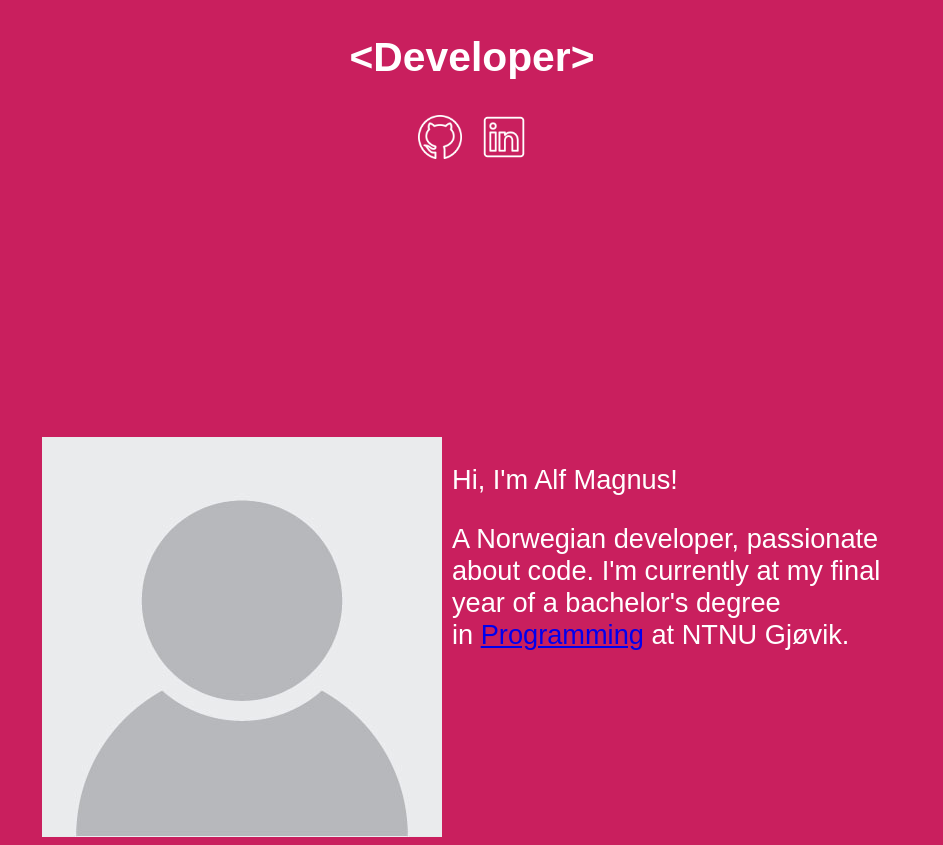
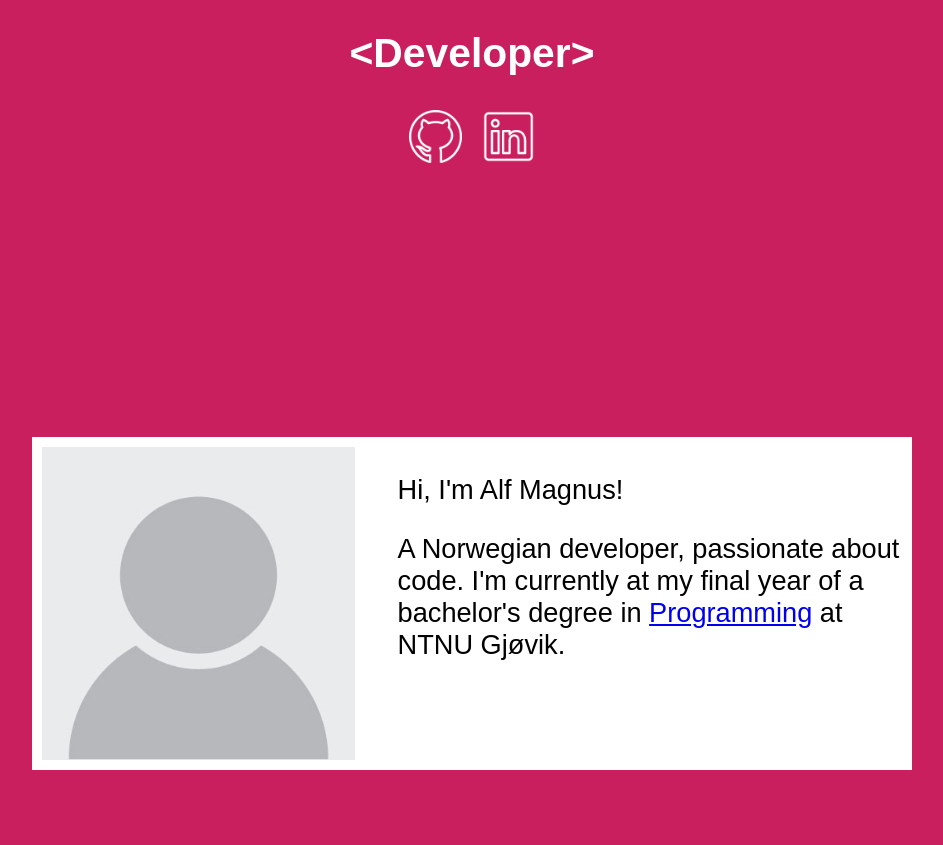
Before and after one commit to amnohr/personal_website, a Next.js app: page / in a window 1280 px wide. Shown: the part 371-1216 px from the top of the page, without its empty margins (168-1111 px from the left). After the commit the page ends 1149 px from the top, so only its background shows below. Built offline with nearby package versions, Linux system fonts and the light colour scheme.

Commit message:
fixed layout for small devices and backgroundcolor for about section

```diff
--- a/styles/Home.module.css
+++ b/styles/Home.module.css
@@ -3,8 +3,9 @@
 /*<a href="https://iconscout.com/icon-pack/social-media-16" target="_blank">Social Media Icon Pack</a> on <a href="https://iconscout.com">IconScout</a>*/
 .icon{
     filter: brightness(0) invert(1);
-    max-width: 5%;
-    max-height: 5%;
+    max-width: 6%;
+    max-height: 6%;
+    min-width: 25px;
 }
 
 /* container for each section on page */
@@ -29,7 +30,23 @@
     grid-template-columns: auto auto;
     grid-column-start: 1;
     grid-column-end: 3;
+    gap:5%;
+
+    padding:10px;
     text-align: left;
-    color: white;
+    color: black;
+    background-color: white;
 
 }
+/* only one column on small screens */
+@media only screen and (max-width: 1000px) {
+    .about {
+        grid-template-columns: auto;
+    }
+}
+
+/* only one column on small screens */
+.about > img{
+    width: 100%;
+    padding: 0;
+}
```
